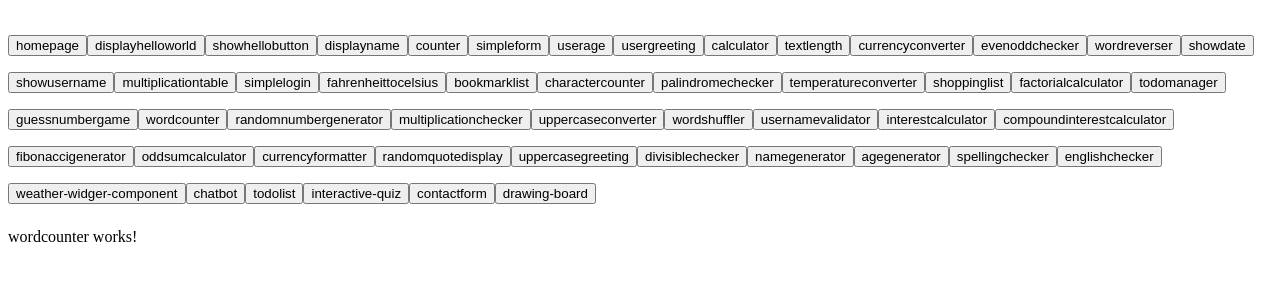
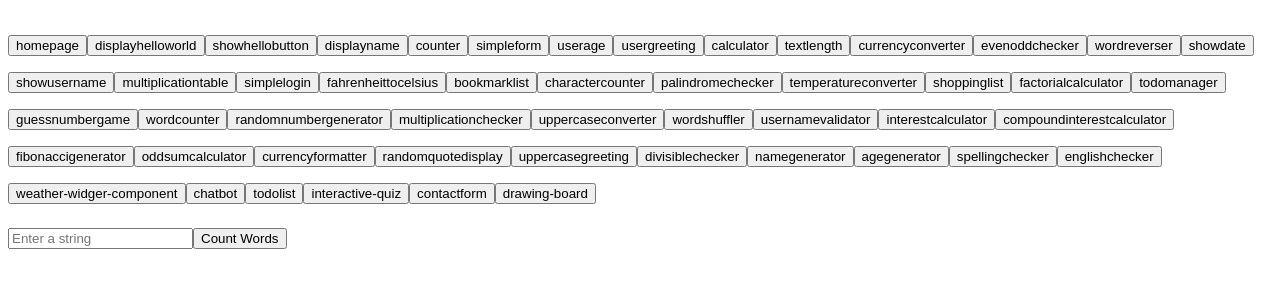
Before and after one commit to Blogging-platform-svfc/Angular-Components, an Angular app: page /wordcounter in a window 1280 px wide. Shown: the top 300 px of the page. Built offline with nearby package versions, Linux system fonts and the light colour scheme.

Commit message:
#26wordcounter

```diff
--- a/src/app/app.module.ts
+++ b/src/app/app.module.ts
@@ -177,6 +177,7 @@ const  routes: Routes = [
     TemperatureconverterComponent,
     ShoppinglistComponent,
     FactorialcalculatorComponent,
+    WordcounterComponent,
 
 
   ],
--- a/src/app/components/wordcounter/wordcounter.component.html
+++ b/src/app/components/wordcounter/wordcounter.component.html
@@ -1 +1,3 @@
-<p>wordcounter works!</p>
+<input type="text" [(ngModel)]="inputString" placeholder="Enter a string">
+<button (click)="countWords()">Count Words</button>
+<p *ngIf="wordCount">Word count: {{ wordCount }}</p>
--- a/src/app/components/wordcounter/wordcounter.component.ts
+++ b/src/app/components/wordcounter/wordcounter.component.ts
@@ -2,11 +2,16 @@ import { Component } from '@angular/core';
 
 @Component({
   selector: 'app-wordcounter',
-  standalone: true,
-  imports: [],
   templateUrl: './wordcounter.component.html',
-  styleUrl: './wordcounter.component.css'
+  styleUrls: ['./wordcounter.component.css']
 })
 export class WordcounterComponent {
+  inputString: string = '';
+  // @ts-ignore
+  wordCount: number = null;
 
+  countWords() {
+    const words = this.inputString.trim().split(/\s+/);
+    this.wordCount = words.length;
+  }
 }
```
